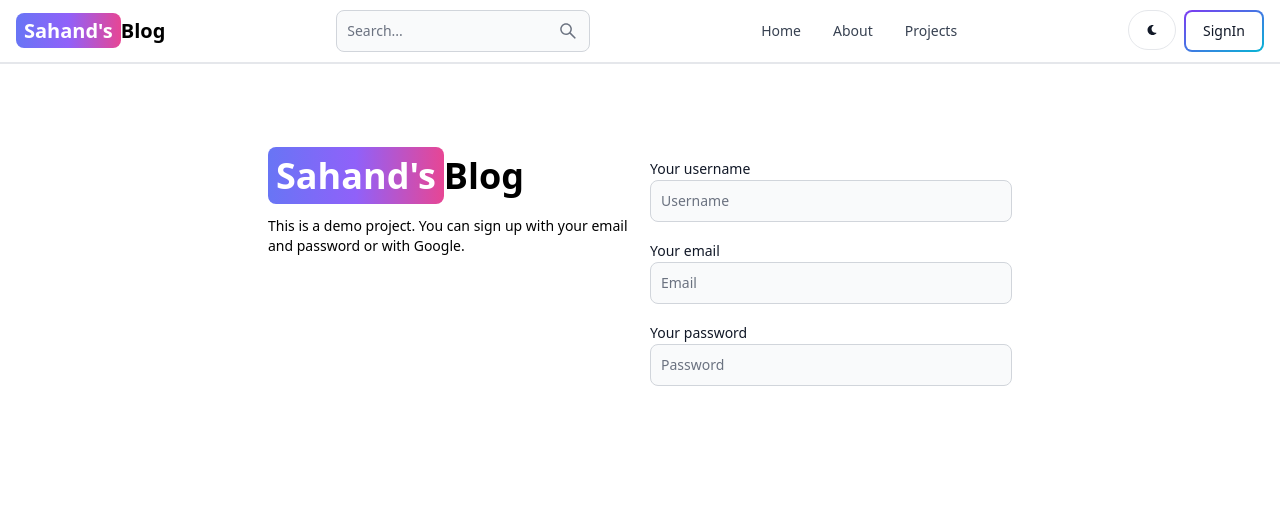
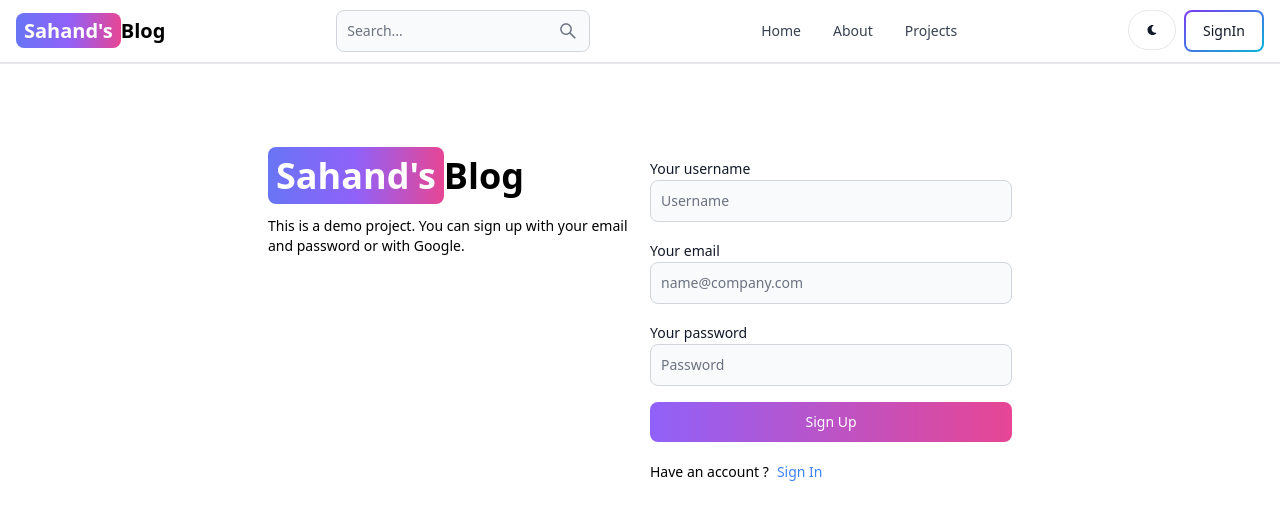
Before and after one commit to SechabaMadyibi/mern-blog, a React (Vite) app in the folder client/: page /sign-up in a window 1280 px wide. Shown: the top 520 px of the page. Built offline with nearby package versions, Linux system fonts and the light colour scheme.

Commit message:
sign up ui 2

```diff
--- a/client/src/pages/Signup.jsx
+++ b/client/src/pages/Signup.jsx
@@ -1,4 +1,4 @@
-import { Label, TextInput } from "flowbite-react";
+import { Button, Label, TextInput } from "flowbite-react";
 import React from "react";
 import { Link } from "react-router-dom";
 
@@ -30,14 +30,23 @@ export default function Signup() {
             <div className="">
               <Label value="Your email" />
 
-              <TextInput type="text" placeholder="Email" id="email" />
+              <TextInput type="text" placeholder="name@company.com" id="email" />
             </div>
             <div className="">
               <Label value="Your password" />
 
               <TextInput type="text" placeholder="Password" id="password" />
             </div>
+            <Button gradientDuoTone="purpleToPink" type="submit">
+              Sign Up
+            </Button>
           </form>
+          <div className="flex gap-2 text-sm mt-5">
+            <span>Have an account ?</span>
+            <Link to="/sign-in" className="text-blue-500">
+              Sign In
+            </Link>
+          </div>
         </div>
       </div>
     </div>
```
